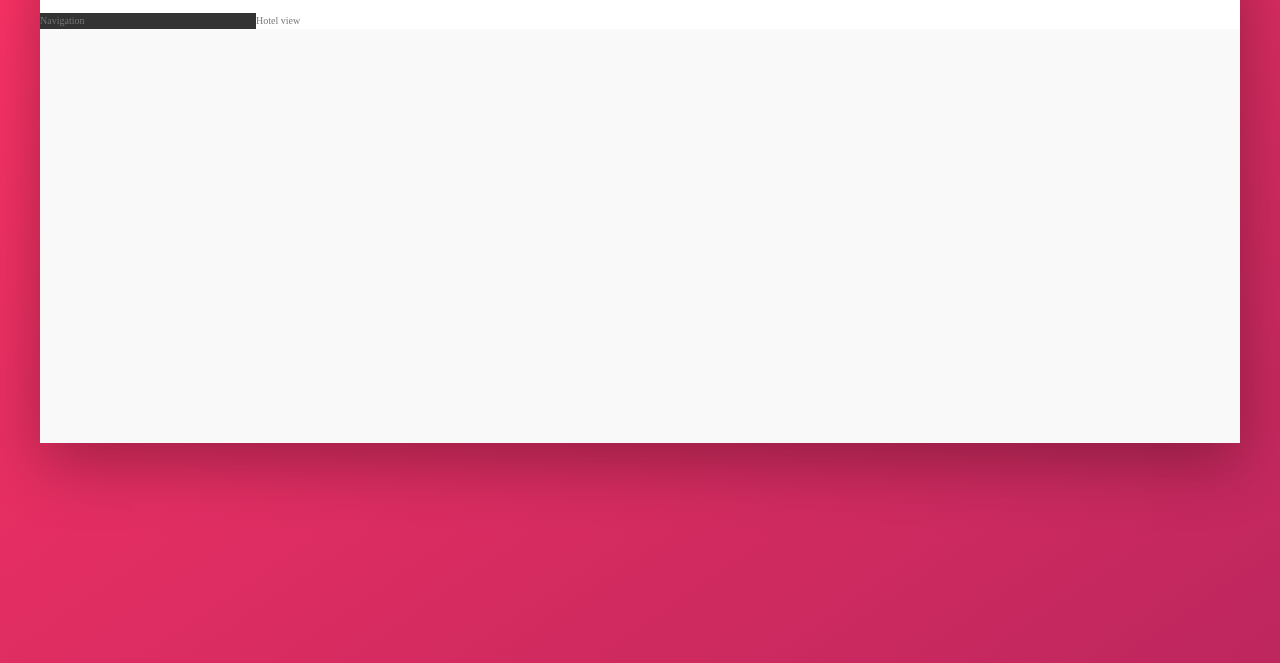
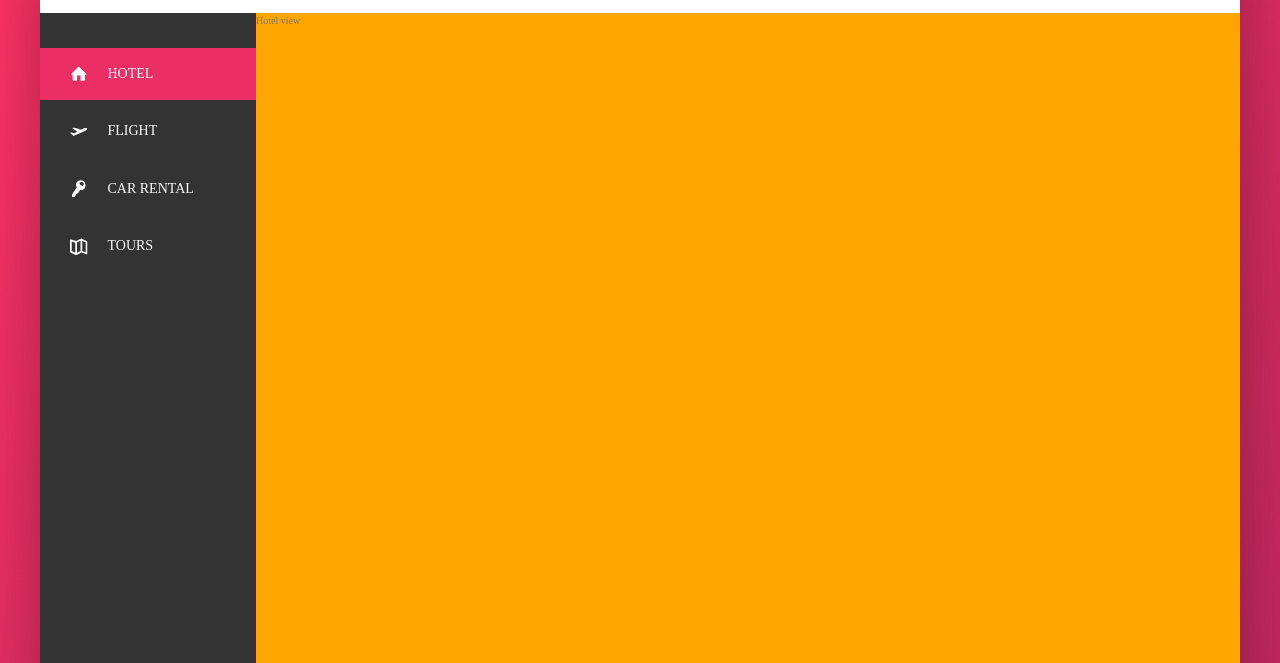
Before and after one commit to adamyi515/Trillo, a website: page index.html in a window 1280 px wide. Shown: the part 137-800 px from the top of the page. Drawn offline with Linux system fonts and the light colour scheme.

Commit message:
Polish the sidebar and add hover effects using '::before' pseudo elements

```diff
--- a/index.html
+++ b/index.html
@@ -47,13 +47,57 @@
         </header>
 
         <div class="content">
+
             <nav class="sidebar">
-                Navigation
+
+                <ul class="sidebar-nav">
+                    <li class="sidebar-nav__item sidebar-nav__item--active">
+                        <a href="#" class="sidebar-nav__link">
+                            <svg class="sidebar-nav__icon">
+                                <use xlink:href="img/sprite.svg#icon-home"></use>
+                            </svg>
+                            <span>Hotel</span>
+                        </a>
+                    </li>
+                    <li class="sidebar-nav__item">
+                        <a href="#" class="sidebar-nav__link">
+                            <svg class="sidebar-nav__icon">
+                                <use xlink:href="img/sprite.svg#icon-aircraft-take-off"></use>
+                            </svg>
+                            <span>Flight</span>
+                        </a>
+                    </li>
+                    <li class="sidebar-nav__item">
+                        <a href="#" class="sidebar-nav__link">
+                            <svg class="sidebar-nav__icon">
+                                <use xlink:href="img/sprite.svg#icon-key"></use>
+                            </svg>
+                            <span>Car Rental</span>
+                        </a>
+                    </li>
+                    <li class="sidebar-nav__item">
+                        <a href="#" class="sidebar-nav__link">
+                            <svg class="sidebar-nav__icon">
+                                <use xlink:href="img/sprite.svg#icon-map"></use>
+                            </svg>
+                            <span>Tours</span>
+                        </a>
+                    </li>
+                </ul>
+
+                <div class="legal">
+                    &copy; 2022 by trillo.
+                </div>
+
             </nav>
+
             <main class="hotel-view">
                 Hotel view
             </main>
-        </div>
-    </div>
+
+
+        </div> <!-- ./content -->
+
+    </div><!-- ./container -->
 </body>
 </html>
--- a/sass/_components.scss
+++ b/sass/_components.scss
@@ -108,3 +108,81 @@
     margin-right: 1rem;
   }
 }
+
+///////////////////////////////////////////////////////////////////
+// SIDEBAR
+.sidebar {
+  display: flex;
+  flex: 0 0 18%;
+  flex-direction: column;
+  justify-content: space-between;
+}
+
+.sidebar-nav {
+  font-size: 1.4rem;
+  list-style: none;
+  margin-top: 3.5rem;
+
+  &__item {
+    position: relative;
+
+    &:not(:last-child) {
+      margin-bottom: 0.5rem;
+    }
+  }
+
+  &__item::before {
+    content: "";
+    position: absolute;
+    left: 0;
+    height: 100%;
+    width: 2px;
+    background-color: var(--color-primary);
+    transform: scaleY(0);
+    transition: transform 0.2s, width 0.4s, background-color 0.1s;
+  }
+
+  &__item:hover::before,
+  &__item--active::before {
+    transform: scaleY(1);
+    width: 100%;
+  }
+
+  &__item:active::before {
+    background-color: var(--color-primary-light);
+  }
+
+  &__link:link,
+  &__link:visited {
+    color: var(--color-grey-light-1);
+    text-decoration: none;
+    text-transform: uppercase;
+    display: block;
+    padding: 1.5rem 3rem;
+    position: relative;
+    z-index: 10;
+    display: flex;
+    align-items: center;
+  }
+
+  &__icon {
+    width: 1.75rem;
+    height: 1.75rem;
+    margin-right: 2rem;
+    fill: currentColor;
+  }
+}
+
+.legal {
+  font-size: 1.2rem;
+  color: var(--color-grey-light-4);
+  text-align: center;
+  padding: 2.5rem;
+}
+
+///////////////////////////////////////////////////////////////////
+// HOTELVIEW
+.hotel-view {
+  background-color: orange;
+  height: 80rem;
+}
```
Also changed, not shown: css/style.css.
